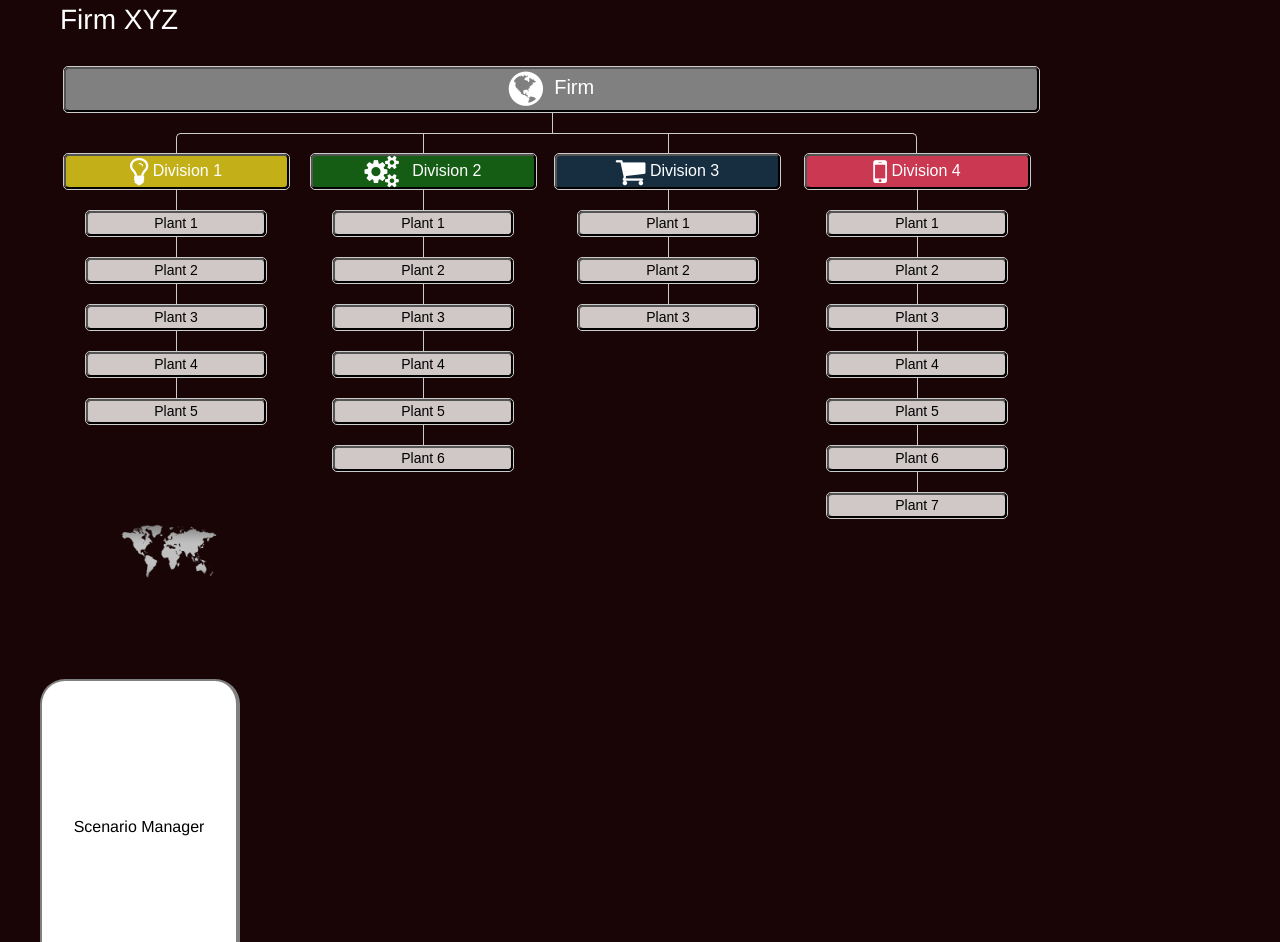
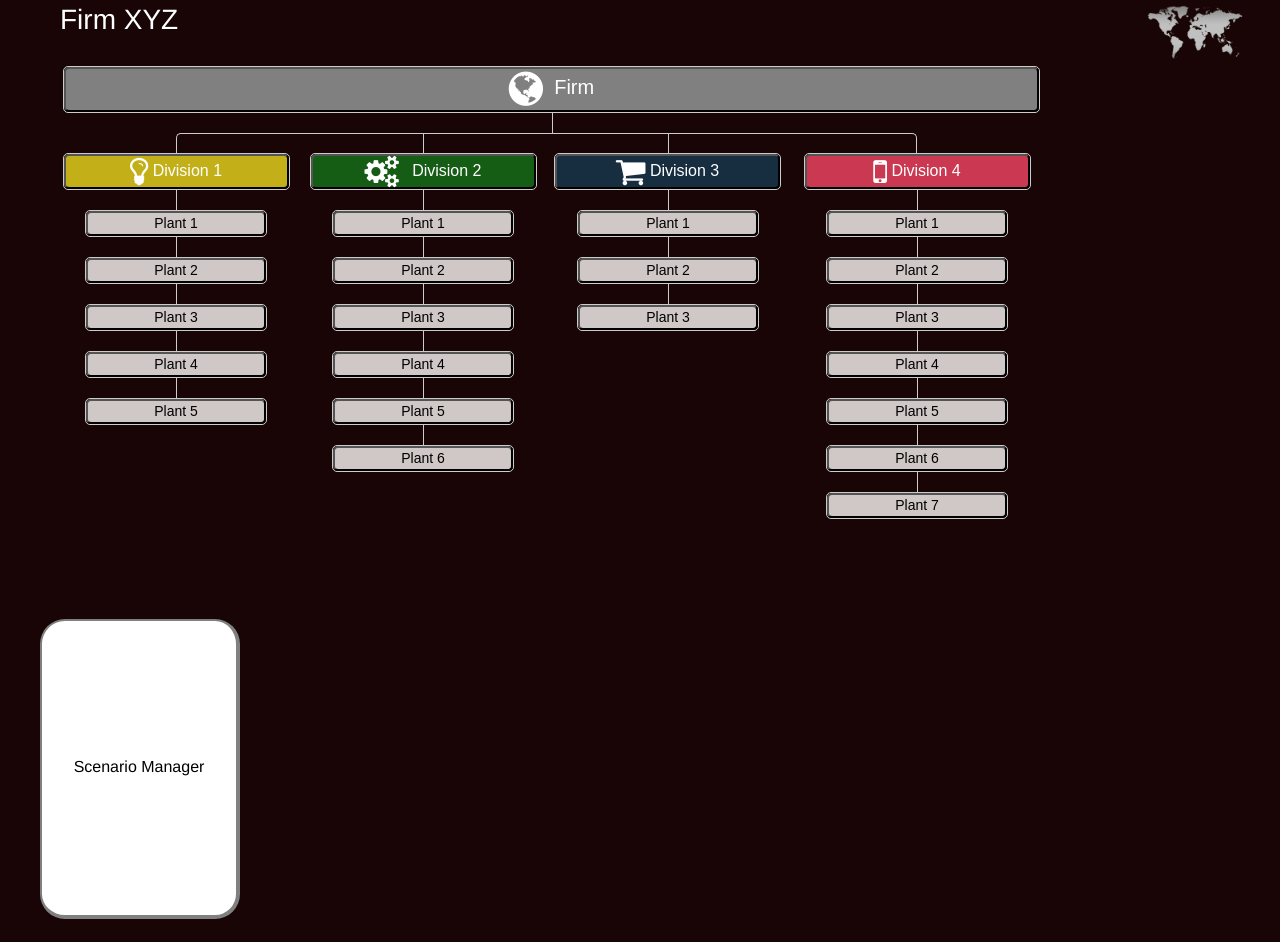
Before and after one commit to shashseq/doppler, a plain HTML site: page bcg/index.html in a window 1280 px wide. Shown: the top 942 px of the page. Drawn offline with nearby package versions, Linux system fonts and the light colour scheme; some packages are replaced by stand-ins of ours.

Commit message:
logo alignment

```diff
--- a/bcg/index.html
+++ b/bcg/index.html
@@ -18,15 +18,13 @@
 <link href="scenario.css" rel="stylesheet">
 </head>
 <body style="background-color:#190505;" ng-app="dashApp">
+<img style="display:inline; width:100px;height:55px;margin:0px;margin-top:5px;margin-right:35px;position:absolute; right:0; top:0;" src="world.png">
 <div ng-hide="hide_home" class="row">
 <div class="col-md-10">
     <a href="#main">
     <i class="fa fa-3x fa-home" style="margin-left:60px;margin-top:5px;color:gray;" aria-hidden="true"></i>
     </a>
 </div>
-<div class="col-md-2">
-<img class="pull-right" style="display:inline; width:100px;height:55px;margin:0px;margin-top:5px;margin-right:35px;" src="world.png">
-</div>
 </div>
 <div ng-view autoscroll="true"></div>
 </body>
--- a/bcg/main.html
+++ b/bcg/main.html
@@ -184,7 +184,6 @@ The markup will be simple nested lists
 </div>  <!--- close div class= tree -->
 </div>  <!-- end class col-md-5 -->
 <div  class="col-md-2">
-<img class="pull-right" style="display:inline; width:100px;height:55px;margin:0px;margin-top:5px;margin-right:0px;" src="world.png">
  <a style="padding: 0px 0px;" href="#scenario" >
  <button type="button" style="border-left: 2px solid gray;border-top:2px solid gray;border-bottom:4px solid gray;border-right:4px solid gray; background-color:#ffffff;color:black;border-radius: 25px;margin-top:100px;margin-right:10px;width:200px;height:300px;"><span style="font-size:16px;">Scenario Manager</span></button></a>
  <br>
```
